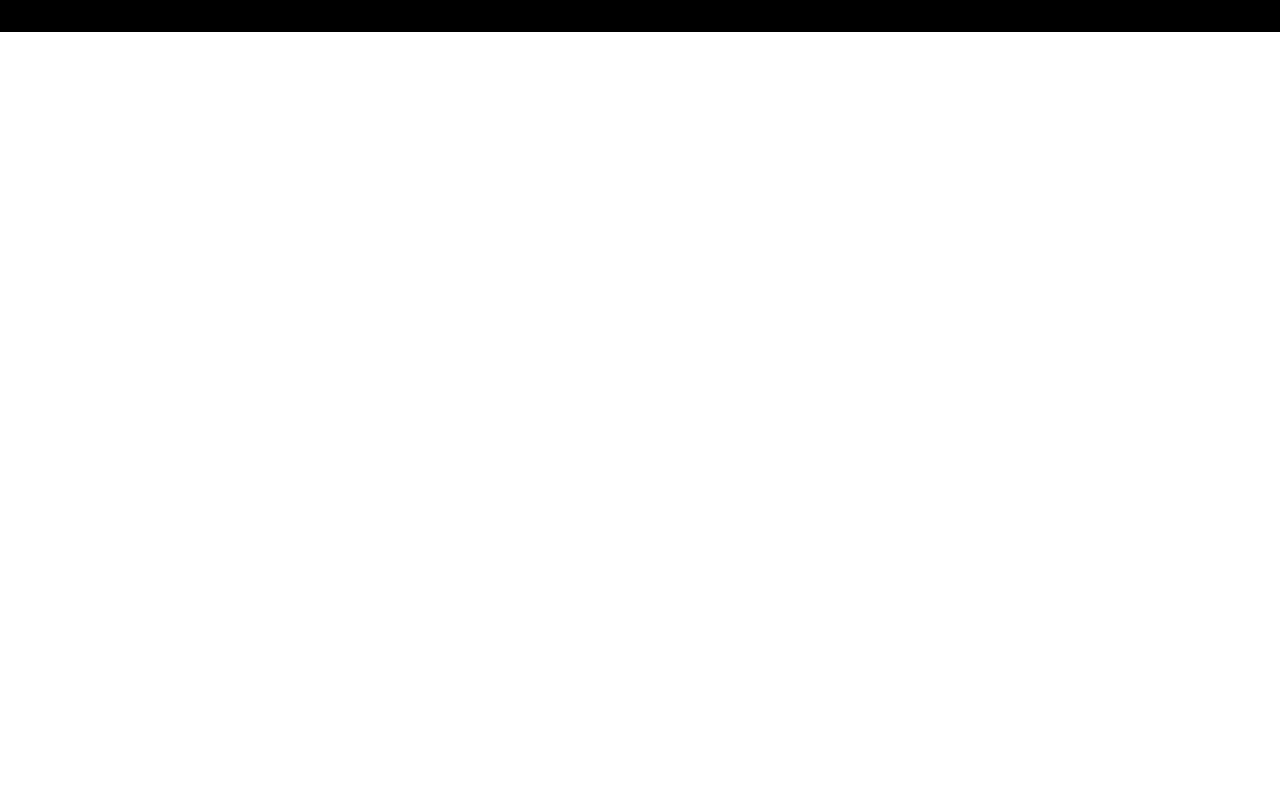
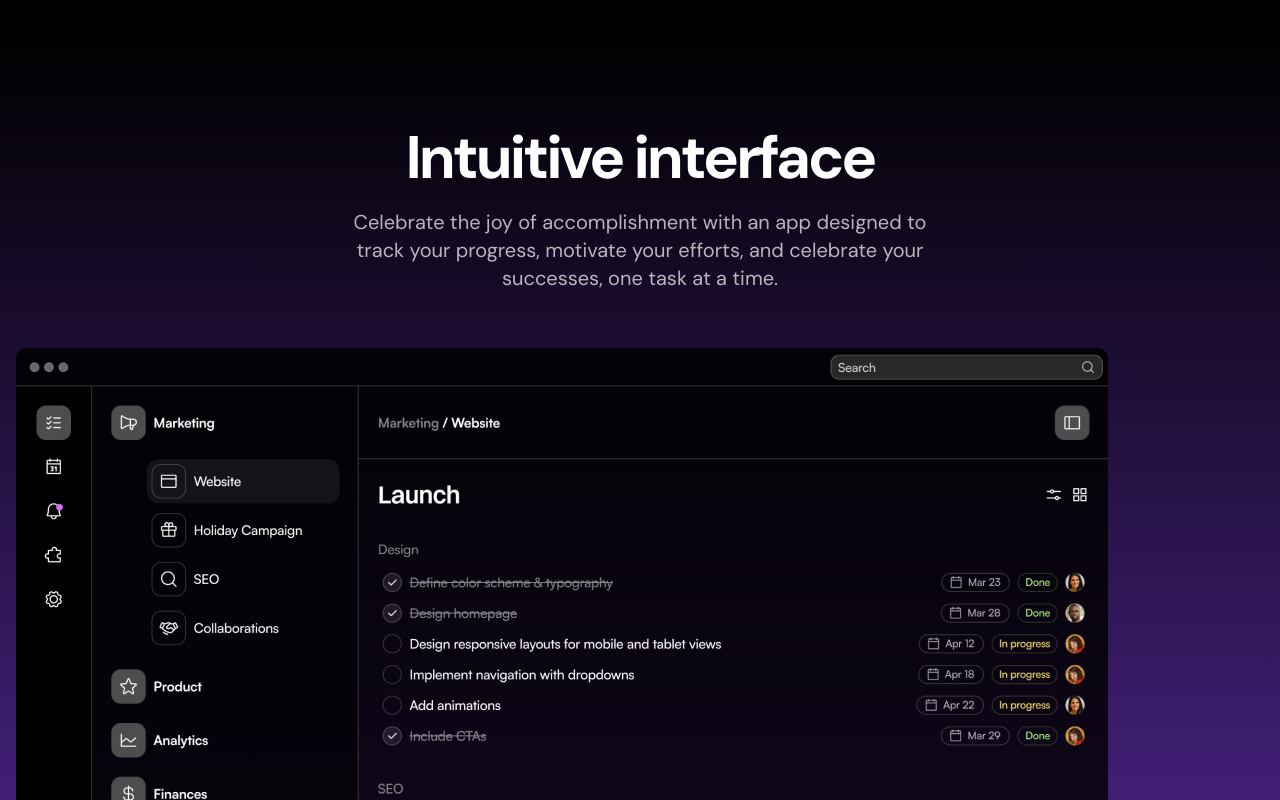
Before and after one commit to AgustinLarzabal/dark-saas-landing-page, a Next.js app: page / in a window 1280 px wide. Shown: the part 1780-2580 px from the top of the page. Before the commit the page ends 1812 px from the top, so only its background shows below. Built offline with nearby package versions, Linux system fonts and the light colour scheme.

Commit message:
add product showcase section

```diff
--- a/app/page.tsx
+++ b/app/page.tsx
@@ -3,6 +3,7 @@
 import { Hero } from "@/components/Hero";
 import { LogoTicker } from "@/components/LogoTicket";
 import { Navbar } from "@/components/Navbar";
+import { ProductShowcase } from "@/components/ProductShowcase";
 
 export default function Home() {
   return (
@@ -12,6 +13,7 @@
       <Hero />
       <LogoTicker />
       <Features />
+      <ProductShowcase />
     </>
   );
 }
--- /dev/null
+++ b/components/ProductShowcase.tsx
@@ -0,0 +1,22 @@
+import Image from "next/image";
+import appScreen from "../assets/images/app-screen.png";
+
+export const ProductShowcase = () => {
+  return (
+    <div className="bg-black text-white bg-gradient-to-b from-black to-[#5D2CA8] py-[72px] sm:py-24">
+      <div className="container">
+        <h2 className="text-center text-5xl sm:text-6xl font-bold tracking-tighter">
+          Intuitive interface
+        </h2>
+        <div className="max-w-xl mx-auto">
+          <p className="text-xl text-center text-white/70 mt-5">
+            Celebrate the joy of accomplishment with an app designed to track
+            your progress, motivate your efforts, and celebrate your successes,
+            one task at a time.
+          </p>
+        </div>
+        <Image src={appScreen} alt="The product screenshot" className="mt-14" />
+      </div>
+    </div>
+  );
+};
```
Also changed, not shown: assets/images/app-screen.png (added).
